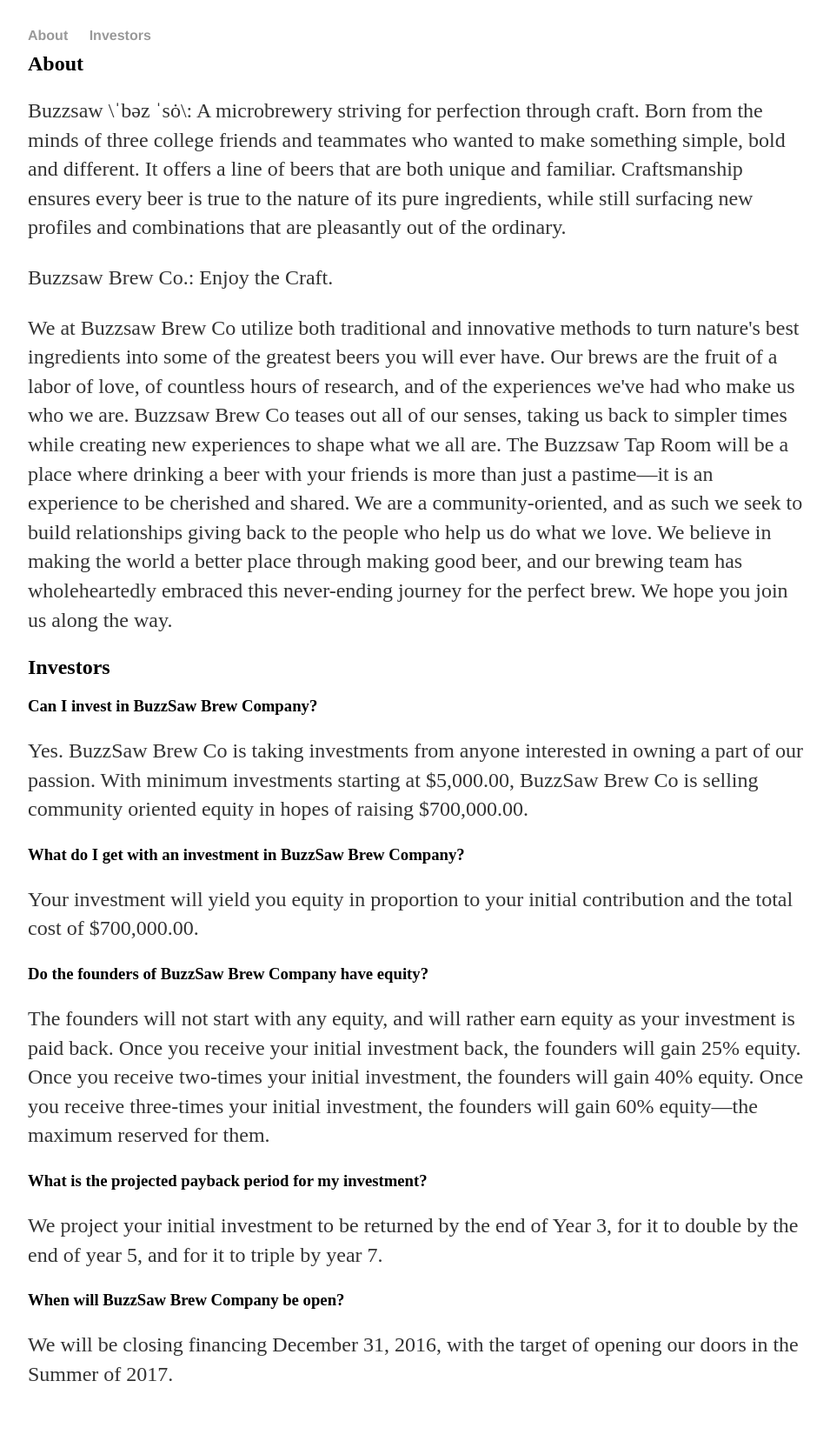
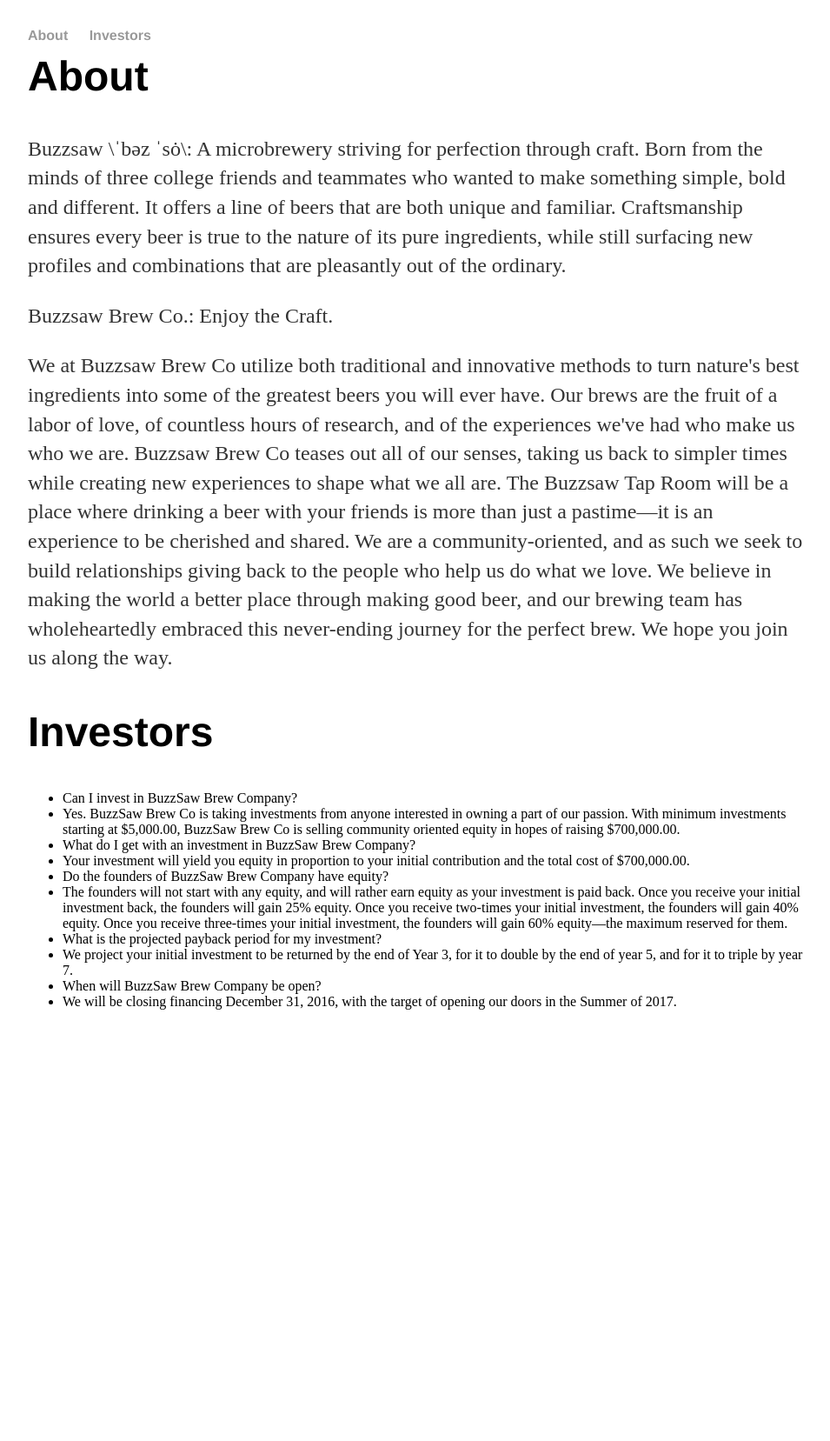
Before and after one commit to arquinn/arquinn.github.io, a Jekyll site: the page built from test.html, in a window 1280 px wide. Shown: the whole page at 87% size, without its empty margins (160-1115 px from the left). Built offline with Jekyll 4.4.1, drawn with Linux system fonts in a browser that asks for light colours; after the commit the page ends 1221 px from its top, so only the background shows below that.

Commit message:
Update test.html

```diff
--- a/test.html
+++ b/test.html
@@ -3,7 +3,7 @@
 ---
 <section class="bg-primary" id="About">
   <div class="blurb">
-        <h2 class="section-heading">About</h2>
+        <h1 class="section-heading">About</h1>
         <p class="text-faded">Buzzsaw \ˈbəz ˈsȯ\: A microbrewery striving for perfection through craft. Born from the minds of three college friends and teammates who wanted to make something simple, bold and different. It offers a line of beers that are both unique and familiar. Craftsmanship ensures every beer is true to the nature of its pure ingredients, while still surfacing new profiles and combinations that are pleasantly out of the ordinary.</p>
 
 
@@ -14,25 +14,20 @@
   <p><!-- pagebreak --></p>
 </section>
 <section class="bg-primary" id="Investors">
+  <h1 class="section-heading">Investors</h1>
   <div class="blurb">
-        <h2 class="section-heading">Investors</h2>
+    <ul class="faq">
+        <li class="question">Can I invest in BuzzSaw Brew Company?</li>
+        <li class="answer"> Yes. BuzzSaw Brew Co is taking investments from anyone interested in owning a part of our passion. With minimum investments starting at $5,000.00, BuzzSaw Brew Co is selling community oriented equity in hopes of raising $700,000.00.</li>
+        <li class="question">What do I get with an investment in BuzzSaw Brew Company?</li>
+        <li class="answer"> Your investment will yield you equity in proportion to your initial contribution and the total cost of $700,000.00.</li>
+        <li class="question">Do the founders of BuzzSaw Brew Company have equity?</li>
+        <li class="answer">The founders will not start with any equity, and will rather earn equity as your investment is paid back. Once you receive your initial investment back, the founders will gain 25% equity. Once you receive two-times your initial investment, the founders will gain 40% equity. Once you receive three-times your initial investment, the founders will gain 60% equity—the maximum reserved for them.</li>
+        <li class="question">What is the projected payback period for my investment?</li>
+        <li class="answer">We project your initial investment to be returned by the end of Year 3, for it to double by the end of year 5, and for it to triple by year 7.</li>
 
-        <h3 class="question">Can I invest in BuzzSaw Brew Company?</h3>
-        <p class="answer"> Yes. BuzzSaw Brew Co is taking investments from anyone interested in owning a part of our passion. With minimum investments starting at $5,000.00, BuzzSaw Brew Co is selling community oriented equity in hopes of raising $700,000.00.</p>
-
-        <h3 class="question">What do I get with an investment in BuzzSaw Brew Company?</h3>
-        <p class="answer"> Your investment will yield you equity in proportion to your initial contribution and the total cost of $700,000.00.
-</p>
-
-        <h3 class="question">Do the founders of BuzzSaw Brew Company have equity?</h3>
-        <p class="answer">The founders will not start with any equity, and will rather earn equity as your investment is paid back. Once you receive your initial investment back, the founders will gain 25% equity. Once you receive two-times your initial investment, the founders will gain 40% equity. Once you receive three-times your initial investment, the founders will gain 60% equity—the maximum reserved for them.</p>
-
-        <h3 class="question">What is the projected payback period for my investment?</h3>
-        <p class="answer">We project your initial investment to be returned by the end of Year 3, for it to double by the end of year 5, and for it to triple by year 7.</p>
-
-<h3 class="question">When will BuzzSaw Brew Company be open?</h3>
-        <p class="answer">We will be closing financing December 31, 2016, with the target of opening our doors in the Summer of 2017.
-</p>
-
-</div>
+        <li class="question">When will BuzzSaw Brew Company be open?</li>
+        <li class="answer">We will be closing financing December 31, 2016, with the target of opening our doors in the Summer of 2017.</li>
+    </ul>
+  </div>
 </section>
```
